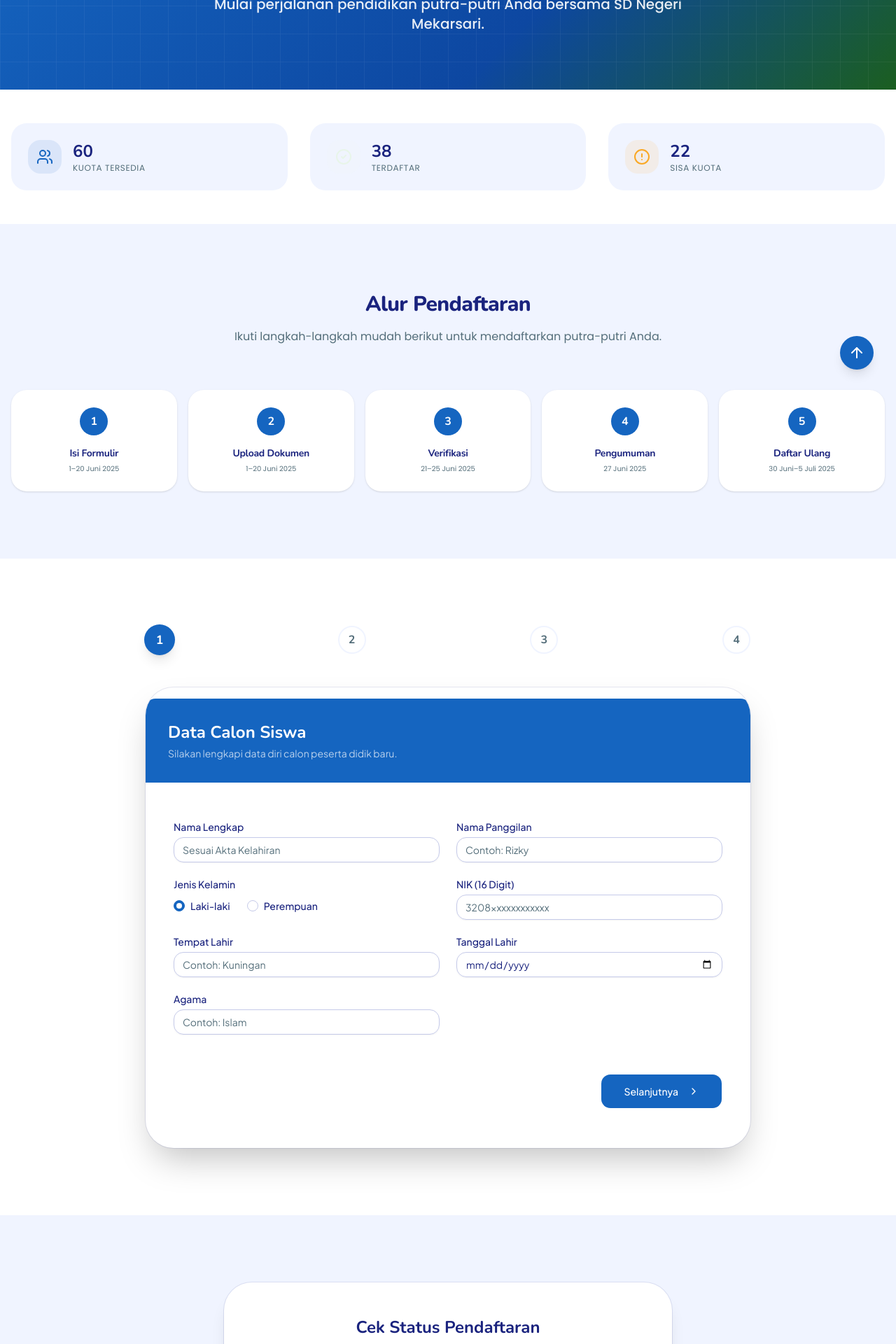
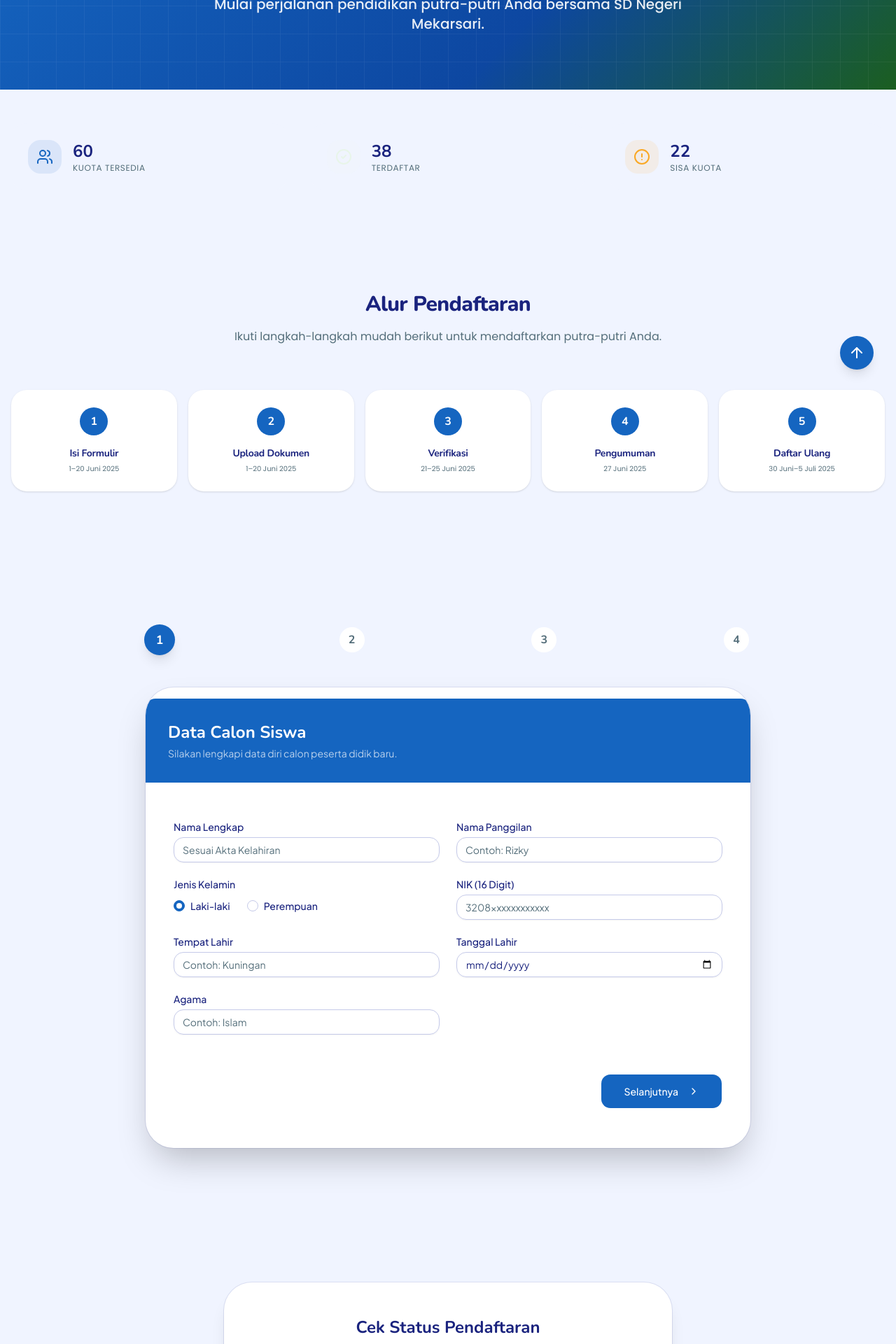
Before and after one commit to IrfanZain1892/SD, a React (Vite) app: page /ppdb in a window 1280 px wide. Shown: the part 240-2160 px from the top of the page at 70% size. Built offline with nearby package versions, Linux system fonts and the light colour scheme.

Commit message:
fix: ganti semua bg-white halaman publik jadi bg-surface

```diff
--- a/src/pages/public/Contact.tsx
+++ b/src/pages/public/Contact.tsx
@@ -79,7 +79,7 @@ export const Contact: React.FC = () => {
         background="bg-primary-dark"
       />
 
-      <section className="py-24 bg-white">
+      <section className="py-24 bg-surface">
         <div className="container mx-auto px-4">
           <div className="grid grid-cols-1 md:grid-cols-3 gap-8 mb-24">
             {contactInfo.map((item, idx) => (
--- a/src/pages/public/Home.tsx
+++ b/src/pages/public/Home.tsx
@@ -132,7 +132,7 @@ export const Home: React.FC = () => {
       </section>
 
       {/* Stats Section */}
-      <section className="py-16 bg-white">
+      <section className="py-16 bg-surface">
         <div className="container mx-auto px-4">
           <div className="grid grid-cols-2 lg:grid-cols-4 gap-6 md:gap-8">
             <StatCounter icon={<GraduationCap />} end={312} label="Siswa Aktif" />
@@ -276,7 +276,7 @@ export const Home: React.FC = () => {
       </section>
 
       {/* Extracurricular Section */}
-      <section className="py-24 bg-white">
+      <section className="py-24 bg-surface">
         <div className="container mx-auto px-4">
           <div className="text-center max-w-2xl mx-auto mb-16">
             <Badge className="bg-accent/10 text-accent border-none mb-3 px-4 py-1 rounded-full font-ui font-bold uppercase tracking-widest text-[10px]">
--- a/src/pages/public/NewsDetail.tsx
+++ b/src/pages/public/NewsDetail.tsx
@@ -38,7 +38,7 @@ export const NewsDetail: React.FC = () => {
         </div>
       </div>
 
-      <section className="py-16 bg-white">
+      <section className="py-16 bg-surface">
         <div className="container mx-auto px-4">
           <div className="grid grid-cols-1 lg:grid-cols-12 gap-16">
             {/* Main Content */}
--- a/src/pages/public/PPDB.tsx
+++ b/src/pages/public/PPDB.tsx
@@ -105,7 +105,7 @@ export const PPDB: React.FC = () => {
       />
 
       {/* Hero Stats */}
-      <section className="py-12 bg-white border-b border-surface">
+      <section className="py-12 bg-surface border-b border-surface">
         <div className="container mx-auto px-4">
           <div className="grid grid-cols-1 md:grid-cols-3 gap-8">
             <div className="bg-surface p-6 rounded-3xl flex items-center space-x-4">
@@ -169,7 +169,7 @@ export const PPDB: React.FC = () => {
       </section>
 
       {/* Main Content: Form or Success */}
-      <section className="py-24 bg-white">
+      <section className="py-24 bg-surface">
         <div className="container mx-auto px-4 max-w-4xl">
           {!isSubmitted ? (
             <div className="space-y-12">
@@ -430,7 +430,7 @@ export const PPDB: React.FC = () => {
       </section>
 
       {/* FAQ Section */}
-      <section className="py-24 bg-white">
+      <section className="py-24 bg-surface">
         <div className="container mx-auto px-4 max-w-3xl">
           <div className="text-center mb-16">
             <div className="w-16 h-16 bg-primary/10 rounded-2xl flex items-center justify-center text-primary mx-auto mb-6">
```
Also changed, not shown: src/pages/public/Profile.tsx (line endings or trailing spaces).
